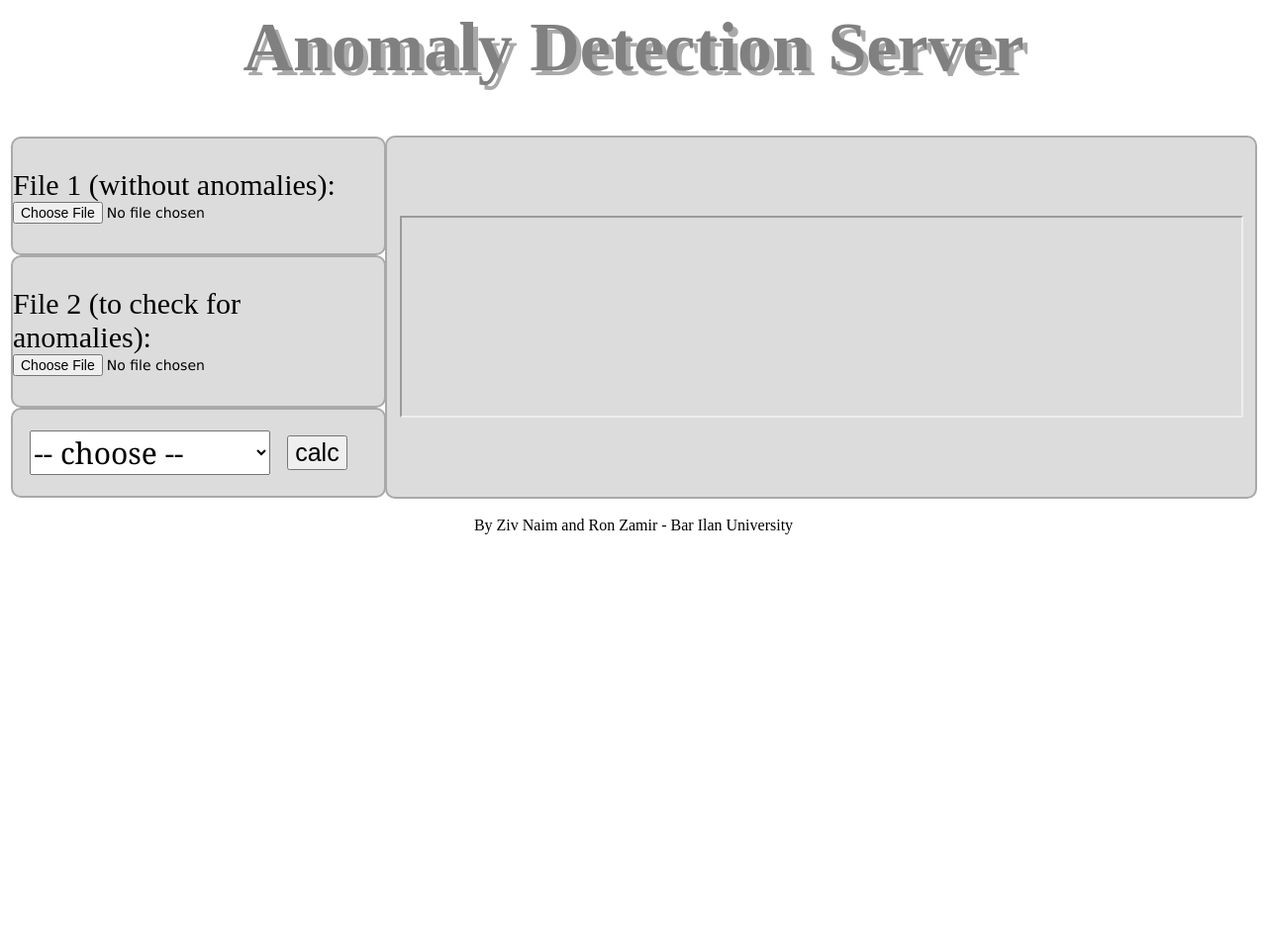
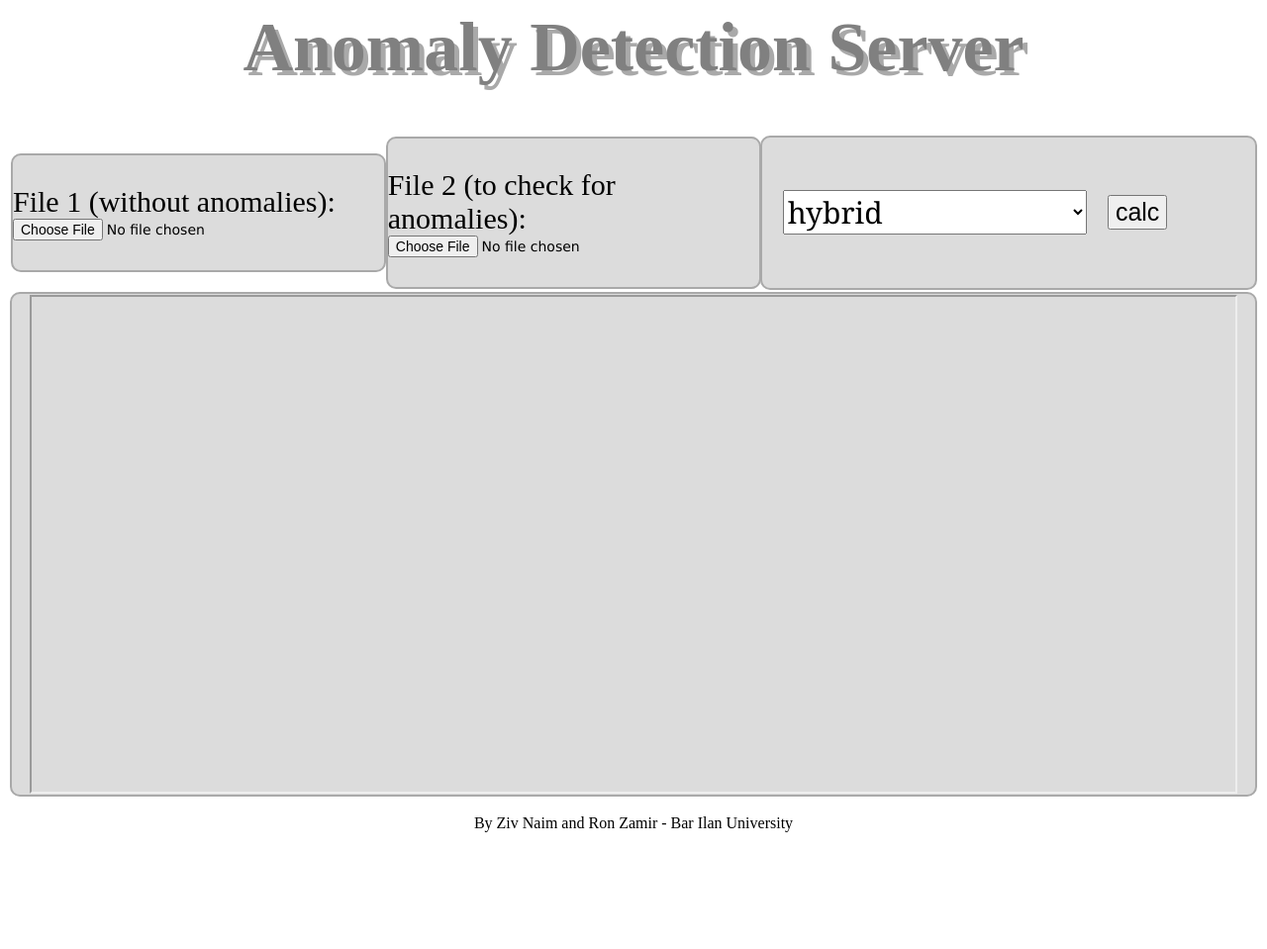
Before and after one commit to ronnrr/AP2Ex2, a plain HTML site: page view/index.html in a window 1280 px wide. Shown: the whole page at 99% size. After the commit the page ends 857 px from the top, so only its background shows below. Drawn offline with Linux system fonts and the light colour scheme.

Commit message:
change view and change the server

```diff
--- a/model/temptemptemp.js
+++ b/model/temptemptemp.js
@@ -90,6 +90,7 @@ class SimpleAnomalyDetector {
                 if (this.isAnomalous(x[j], y[j], this.cf[i])) {
                     var d = this.cf[i].feature1 + "-" + this.cf[i].feature2;
                     v.push([d, i + 1]);
+                    // console.log("new anomaly: " + d.toString() + ", " + (i + 1));
                     // v.push(x[j], y[j]);
                 }
             }
--- a/view/index.html
+++ b/view/index.html
@@ -2,7 +2,7 @@
 
 <head>
     <meta charset="UTF-8">
-    <script src="front.js" type="text\javascript"></script>
+    <script src="front.js"></script>
     <link href="style.css" rel="stylesheet" type="text/css">
     <title>Anomaly Detection Server</title>
 </head>
@@ -13,7 +13,7 @@
     </h1>
 
     <form name="webForm" action="/check" method="post" enctype="multipart/form-data" target="result">
-        <table width="100%">
+        <table width="100%" height="70%">
             <tr>
                 <td width="30%">
                     <div class="loadFile">
@@ -22,81 +22,41 @@
                             <input type="file" name="file1" class="chooseFile" required>
                         </p>
                     </div>
+                </td>
+                <td width="30%">
                     <div class="loadFile">
                         <p>File 2 (to check for anomalies):
                             </br>
                             <input type="file" name="file2" class="chooseFile" required>
                         </p>
                     </div>
-                    <div class="middle">
-                        <br>
+                </td>
+                <td width="40%" class="mid">
                     <table width="100%">
                         <tr>
-                                <td>
+                            <td width="70%">
                                 <select name="Algorithm" class="selectbox">
-                                        <option name="choose">-- choose --</option>
+                                    <!-- <option name="choose">-- choose --</option> -->
                                     <option name="hybrid">hybrid</option>
                                     <option name="regression">regression</option>
                                 </select>
                             </td>
-                                <td>
+                            <td width="30%">
                                 <input type="submit" value="calc" class="leg">
                             </td>
                         </tr>
                     </table>
-                        <br>
-                    </div>
                 </td>
-                <td width="70%" class="frame" style="background-color: gainsboro;">
-                    <iframe id="frame" name="result" width="97%" height="200"></iframe>
+            </tr>
+
+            <tr height="90%">
+                <td colspan="4" class="frame" style="background-color: gainsboro;" name="place">
+                    <iframe id="frameId" name="result" width="97%" height="500"></iframe>
                 </td>
             </tr>
         </table>
     </form>
     <p class="end">By Ziv Naim and Ron Zamir - Bar Ilan University</p>
-    <!-- <script>
-        getElementById("frame").width = window.innerWidth / 2;
-        getElementById("frame").height = window.innerHeight / 2;
-    </script> -->
-
-    <canvas id="myChart" width="400" height="400"></canvas>
-    <script>
-        var ctx = document.getElementById('myChart').getContext('2d');
-        var myChart = new Chart(ctx, {
-            type: 'bar',
-            data: {
-                labels: ['Red', 'Blue', 'Yellow', 'Green', 'Purple', 'Orange'],
-                datasets: [{
-                    label: '# of Votes',
-                    data: [12, 19, 3, 5, 2, 3],
-                    backgroundColor: [
-                        'rgba(255, 99, 132, 0.2)',
-                        'rgba(54, 162, 235, 0.2)',
-                        'rgba(255, 206, 86, 0.2)',
-                        'rgba(75, 192, 192, 0.2)',
-                        'rgba(153, 102, 255, 0.2)',
-                        'rgba(255, 159, 64, 0.2)'
-                    ],
-                    borderColor: [
-                        'rgba(255, 99, 132, 1)',
-                        'rgba(54, 162, 235, 1)',
-                        'rgba(255, 206, 86, 1)',
-                        'rgba(75, 192, 192, 1)',
-                        'rgba(153, 102, 255, 1)',
-                        'rgba(255, 159, 64, 1)'
-                    ],
-                    borderWidth: 1
-                }]
-            },
-            options: {
-                scales: {
-                    y: {
-                        beginAtZero: true
-                    }
-                }
-            }
-        });
-    </script>
 </body>
 
 </html>
--- a/view/style.css
+++ b/view/style.css
@@ -32,6 +32,14 @@
 
 .middle {
     width: 100%;
+    text-align: center;
+    background-color: gainsboro;
+    border-radius: 10px;
+    border: 2px solid;
+    border-color: darkgray;
+}
+
+.mid {
     text-align: center;
     background-color: gainsboro;
     border-radius: 10px;
```
Also changed, not shown: controller/server.js (+48 -7 lines). Lines whose indentation alone changed are shown as unchanged.
